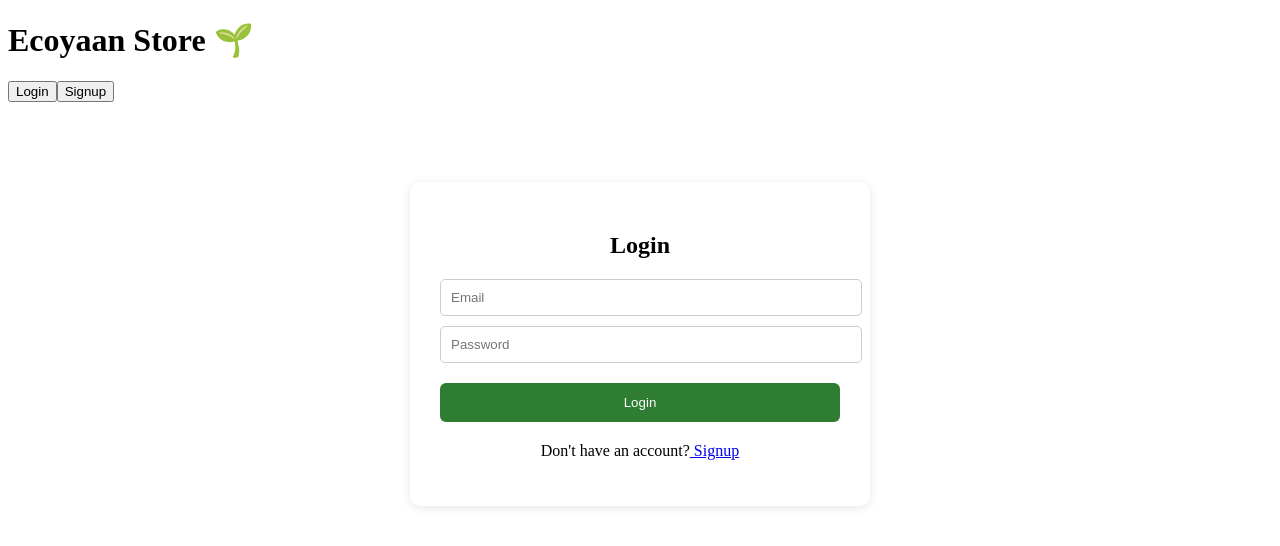
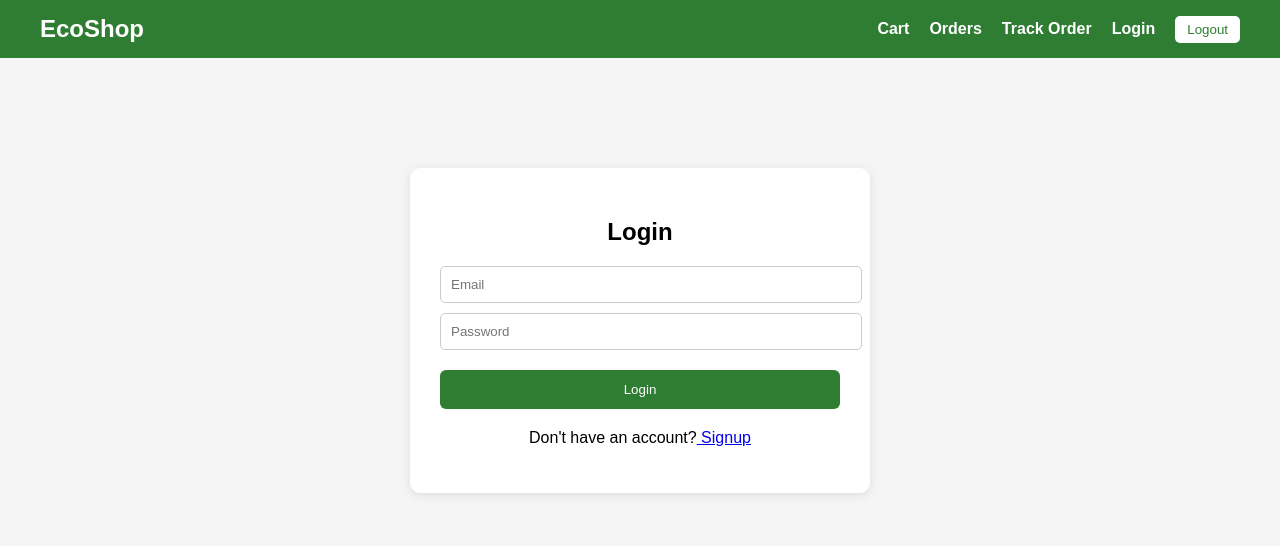
Before and after one commit to Rakshanayak24/ECommerce, a Next.js app: page /auth/login in a window 1280 px wide. Shown: the top 546 px of the page. Built offline with nearby package versions, Linux system fonts and the light colour scheme.

Commit message:
Update layout.js

```diff
--- a/app/layout.js
+++ b/app/layout.js
@@ -1,20 +1,36 @@
 "use client"; // Must be client for interactive header
 
-import { CartProvider } from "../context/CartContext";
-import Header from "../components/Header";
+import Navbar from "../components/Navbar";
+
+export const metadata = {
+  title: "EcoShop Checkout",
+  description: "Mini Ecommerce Store"
+};
 
 export default function RootLayout({ children }) {
+
   return (
+
     <html lang="en">
-      <head>
-        <title>Ecoyaan Checkout</title>
-      </head>
-      <body className="bg-gray-100 min-h-screen">
-        <CartProvider>
-          <Header /> {/* Header shows login/logout/order buttons */}
-          <main>{children}</main>
-        </CartProvider>
+
+      <body
+        style={{
+          margin:0,
+          fontFamily:"Arial, sans-serif",
+          background:"#f5f5f5"
+        }}
+      >
+
+        <Navbar/>
+
+        <div style={{padding:"30px"}}>
+          {children}
+        </div>
+
       </body>
+
     </html>
+
   );
+
 }
```
